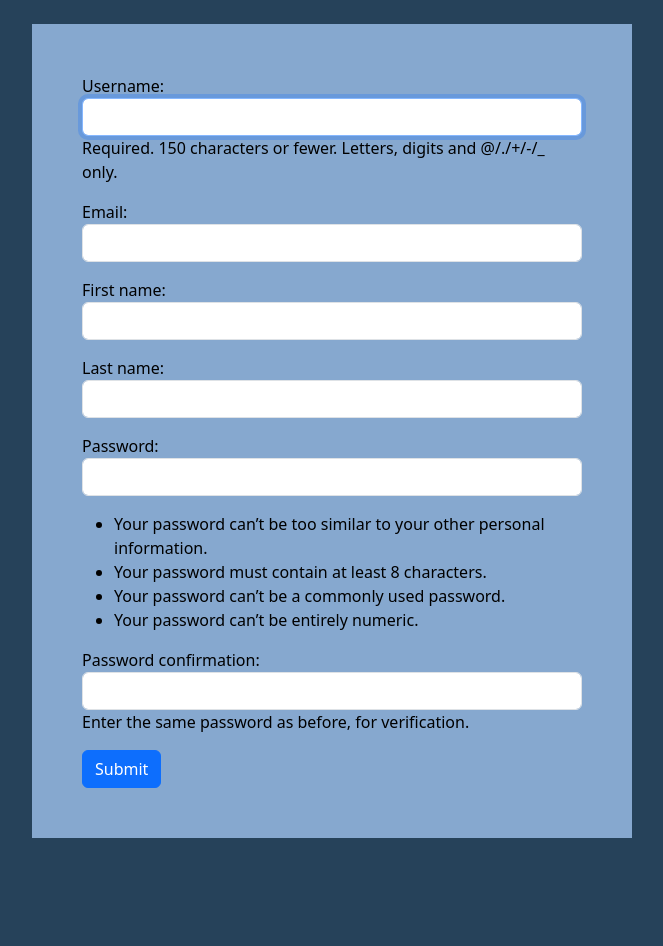
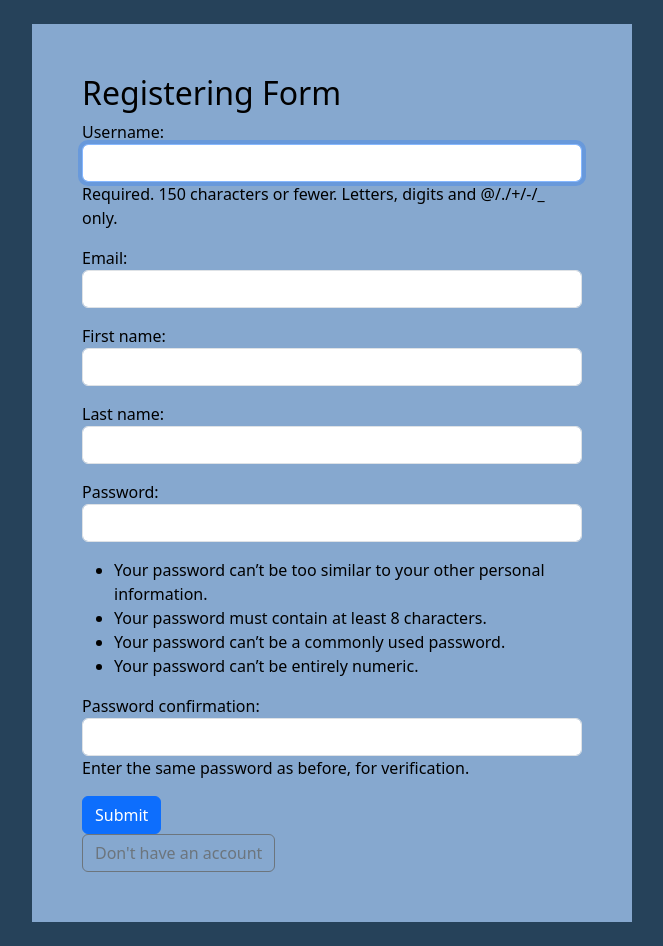
Before and after one commit to jiggyboy1/chat_app, a Django app: page /sign-up/ in a window 1280 px wide. Shown: the part 56-1002 px from the top of the page, without its empty margins (308-971 px from the left). Before the commit the page ends 894 px from the top, so only its background shows below. Run offline with Django 5.2, Linux system fonts and the light colour scheme.

Commit message:
initial commit

```diff
--- a/main/forms.py
+++ b/main/forms.py
@@ -37,11 +37,11 @@ class Registeruser(UserCreationForm):
 class UserProfile(forms.ModelForm):
     class Meta:
         model = Profile
-        fields = ['bio','zip_code','address','photo']
+        fields = ['bio','zip_code','location','photo']
         exclude = ['user']
 
         widgets = {
             'bio': forms.Textarea(attrs={'class':'form-control','placeholder':'Enter Your Bio'}),
             'zip_code': forms.TextInput(attrs={'class':'form-control','placeholder':'Enter Your Zip code'}),
-            'address': forms.TextInput(attrs={'class':'form-control','placeholder':'Enter Your Address'}),
+            'location': forms.TextInput(attrs={'class':'form-control','placeholder':'Enter Your Address'}),
         }
--- a/main/models.py
+++ b/main/models.py
@@ -28,7 +28,7 @@ class Profile(models.Model):
     user = models.OneToOneField(User,on_delete=models.CASCADE)
     photo = models.ImageField(upload_to='image/',blank=True,null=True)
     bio = models.CharField(blank=True,null=True,max_length=200)
-    address = models.CharField(blank=True,null=True,max_length=200)
+    location = models.CharField(blank=True,null=True,max_length=200)
     zip_code = models.CharField(blank=True,null=True,max_length=200)
 
     def __str__(self) -> str:
--- a/static/css/styles.css
+++ b/static/css/styles.css
@@ -144,6 +144,17 @@ h5 a:hover{
     text-align: center;
     font-family: fantasy;
 }
+.page-layout a {
+    text-decoration: none;
+}
+
+.paticipant a{
+    text-decoration: none;
+}
+
+.paticipant a:hover{
+    text-decoration: underline;
+}
 
 .user_profile{
     display: flex;
--- a/templates/login.html
+++ b/templates/login.html
@@ -9,7 +9,7 @@
                 <div class="login">
                     <form action="" method="post">
                         {% csrf_token %}
-                        <h3>Sign into</h3>
+                        <h3>Sign Into Chat App</h3>
                         <label for="username" class="form-label">Username</label>
                         <input type="text"  class="form-control" name="username">
                         <div  class="form-text">
@@ -21,9 +21,9 @@
                         <div class="form-text">
                             Your password must be 8-20 characters long, contain letters and numbers, and must not contain spaces, special characters, or emoji.
                         </div><br>
-                        <button class="btn btn-primary" style="text-align: center;">Submit</button>
+                        <button class="btn btn-outline-primary" style="text-align: center;">Submit</button><br><br>
+                        <a href="{% url 'register' %}" class="btn btn-outline-secondary">Don't have an account</a>
                     </form>
-
                 </div>
         </div>
     </div>
--- a/templates/profile.html
+++ b/templates/profile.html
@@ -14,6 +14,7 @@
         <img src="{% static 'media/image/download.png' %}" alt="profile" class="rounded-circle"><br>
         {% endif %}
         <em>bio : {{user.profile.bio}}</em><br>
+        <em>location : {{user.profile.location}}</em><br>
         {% if request.user == user.profile.user %}
             <a href="{% url 'edit_profile' %}" class="btn btn-primary">Edit profile</a>
         {% endif %}
--- a/templates/room_page.html
+++ b/templates/room_page.html
@@ -4,7 +4,7 @@
 
 <div class="container-fluid">
     <div class="row">
-        <div class="col-10 col-sm-10 ">
+        <div class="col-lg-9  ">
             <div class="page-layout">
                 <div class="rooms">
                     <h3> {{rooms.name}} </h3>
@@ -45,7 +45,7 @@
 
 
 
-        <div class="col-2">
+        <div class="col-lg-3">
             <div class="paticipant">
                 <h2>paticipants <small>({{rooom}})</small></h2>
                 <hr>
--- a/templates/sign_up.html
+++ b/templates/sign_up.html
@@ -10,8 +10,10 @@
             <div class="register">
                 <form action="" method="post">
                     {% csrf_token %}
+                    <h2>Registering Form</h2>
                     {{form.as_p}}
-                    <button type="submit" class="btn btn-primary"> Submit</button>
+                    <button type="submit" class="btn btn-primary"> Submit</button><br>
+                    <a href="{% url 'register' %}" class="btn btn-outline-secondary">Don't have an account</a>
 
 
                 </form>
```
Also changed, not shown: main/migrations/0007_rename_address_profile_location.py (added).
